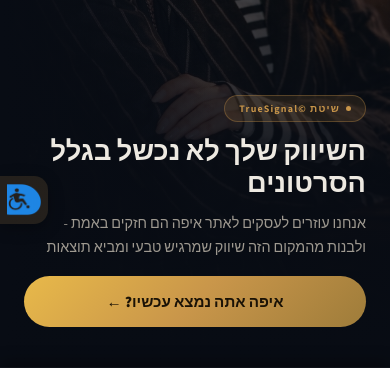
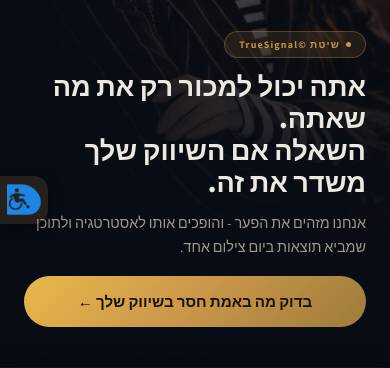
Before and after one commit to AlonAbadi/hadar-danan, a Next.js app: page / in a window 390 px wide. Shown: the part 476-844 px from the top of the page. Built offline with nearby package versions, Linux system fonts and the light colour scheme; no server answers.

Commit message:
copy: update A/B test headlines and CTAs
New variant A: 'אתה יכול למכור רק את מה שאתה' (2-line)
New variant B: 'לא כל תוכן עובד' (2-line)
Add whiteSpace:pre-line to both mobile/desktop h1 for line breaks.

```diff
--- a/app/page.tsx
+++ b/app/page.tsx
@@ -124,7 +124,7 @@ export default async function LandingPage() {
                     <span style={{ direction: "rtl" }}>שיטת <span dir="ltr" style={{ unicodeBidi: "embed" }}>TrueSignal©</span></span>
                   </span>
                 </div>
-                <h1 style={{ color: "#EDE9E1", fontWeight: 800, fontSize: "clamp(1.7rem, 4.5vw, 2rem)", lineHeight: 1.18, marginBottom: 12 }}>
+                <h1 style={{ color: "#EDE9E1", fontWeight: 800, fontSize: "clamp(1.7rem, 4.5vw, 2rem)", lineHeight: 1.18, marginBottom: 12, whiteSpace: "pre-line" }}>
                   {content.headline}
                 </h1>
                 <p style={{ color: "#9E9990", fontSize: "clamp(0.9rem, 2vw, 1rem)", lineHeight: 1.72, marginBottom: 16 }}>
@@ -198,7 +198,7 @@ export default async function LandingPage() {
                 <h1 style={{
                   color: "#EDE9E1", fontWeight: 800,
                   fontSize: "clamp(2rem, 2.6vw, 3rem)",
-                  lineHeight: 1.2, marginBottom: 18,
+                  lineHeight: 1.2, marginBottom: 18, whiteSpace: "pre-line",
                 }}>
                   {content.headline}
                 </h1>
--- a/lib/ab.ts
+++ b/lib/ab.ts
@@ -11,16 +11,16 @@ export interface VariantContent {
 // Variant B: outcome / social-proof hook
 export const AB_CONTENT: Record<AbVariant, VariantContent> = {
   A: {
-    headline: "השיווק שלך לא נכשל בגלל הסרטונים",
+    headline: "אתה יכול למכור רק את מה שאתה.\nהשאלה אם השיווק שלך משדר את זה.",
     description:
-      "אנחנו עוזרים לעסקים לאתר איפה הם חזקים באמת - ולבנות מהמקום הזה שיווק שמרגיש טבעי ומביא תוצאות",
-    cta: "איפה אתה נמצא עכשיו? ←",
+      "אנחנו מזהים את הפער - והופכים אותו לאסטרטגיה ולתוכן שמביא תוצאות ביום צילום אחד.",
+    cta: "בדוק מה באמת חסר בשיווק שלך ←",
   },
   B: {
-    headline: "תוכן שמוכר מגיע מבהירות - לא מעוד סרטונים",
+    headline: "לא כל תוכן עובד.\nרק תוכן שנבנה נכון.",
     description:
-      "ענו על כמה שאלות קצרות ונראה לכם מה הכי נכון לכם עכשיו - התאמה אישית לפי השלב של העסק שלכם",
-    cta: "גלו מה הצעד הבא הנכון לכם ←",
+      "אנחנו מתחילים באסטרטגיה - ומסיימים ביום צילום שמייצר תוכן שבאמת עובד.",
+    cta: "רוצה להבין מה נכון לעסק שלך? ←",
   },
 };
 
```
